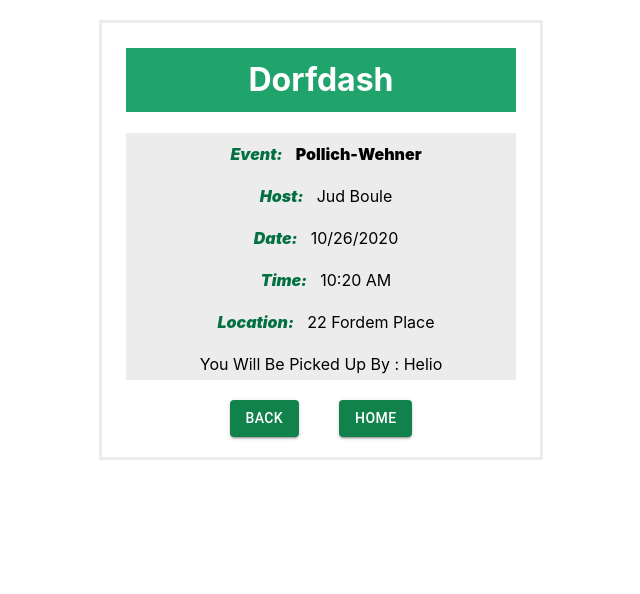
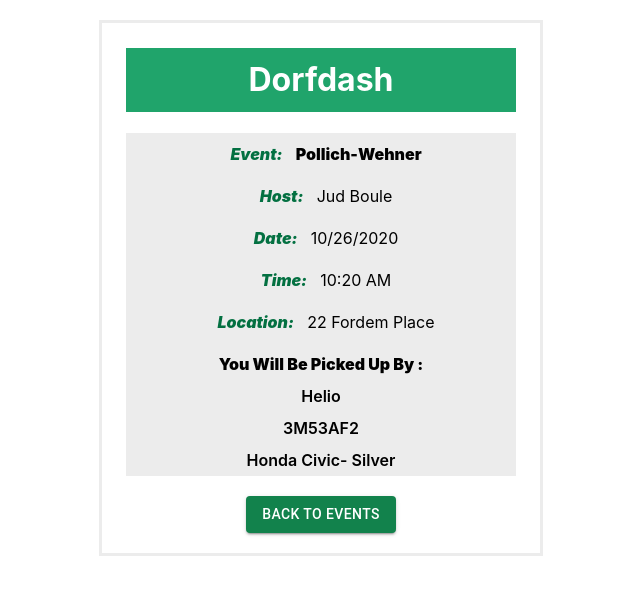
Before and after one commit to RFP54-Gucci/Dorfdash, a React (Create React App) app: page /eventSummary in a window 1280 px wide. Shown: the top 594 px of the page, without its empty margins (319-959 px from the left). Built offline with nearby package versions, Linux system fonts and the light colour scheme; no server answers.

Commit message:
added a sample data for the driver information

```diff
--- a/src/components/events/eventSummary.js
+++ b/src/components/events/eventSummary.js
@@ -39,9 +39,9 @@ const EventSummary = (props) => {
 
   let history = useHistory();
 
-   const handleRiderPage =() => {
-    history.push("/riderForm");
-  }
+  //  const handleHomePage =() => {
+  //   history.push("/");
+  // }
 
   const handleUpcomingEventPage =() => {
     history.push("/upcoming");
@@ -79,21 +79,24 @@ const EventSummary = (props) => {
               <span className={classes.span}>Location: </span>
               <span>{item.event_location}</span>
             </div>
-            <div>You Will Be Picked Up By : Helio </div>
+            <span style={{fontWeight:900}}>You Will Be Picked Up By :</span>
+            <div><span style={{fontWeight:600}}>Helio</span></div>
+            <div><span style={{fontWeight:600}}>3M53AF2</span> </div>
+            <div><span style={{fontWeight:600}}>Honda Civic- Silver</span></div>
             </Grid>
              {/* {/* </Paper> */}
 
         </Grid>
         ))}
-        <Button variant="contained"  className={classes.root}
+        {/* <Button variant="contained"  className={classes.root}
          style={{backgroundColor: '#12824C', color: '#FFFFFF', margin: 20}}
          onClick = {handleUpcomingEventPage}>
   Back
-</Button>
+</Button> */}
 <Button variant="contained"  className={classes.root}
          style={{backgroundColor: '#12824C', color: '#FFFFFF', margin: 20}}
-         onClick = {handleRiderPage}>
-  Home
+         onClick = {handleUpcomingEventPage}>
+  Back to Events
 </Button>
 
     </Container>
```
